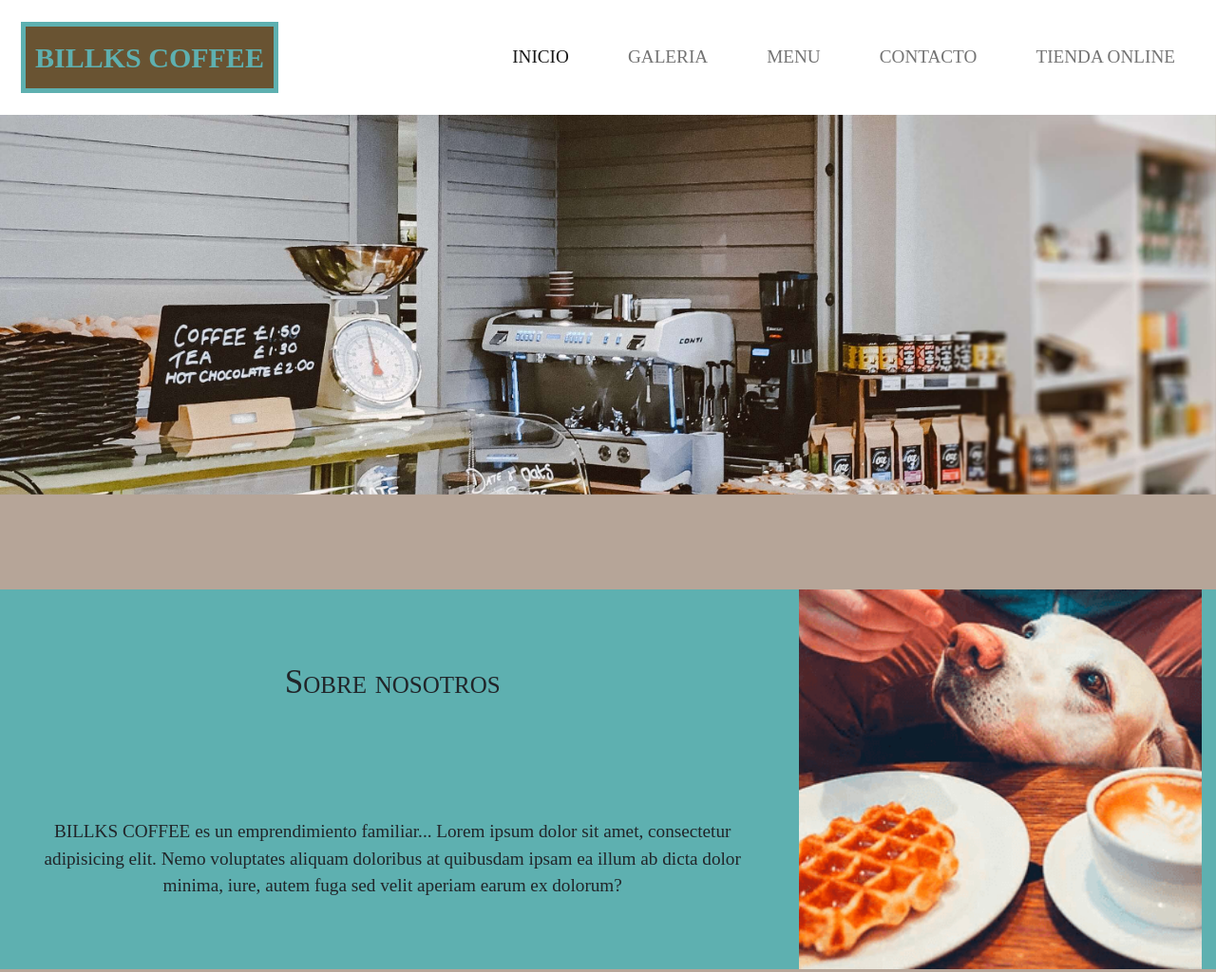
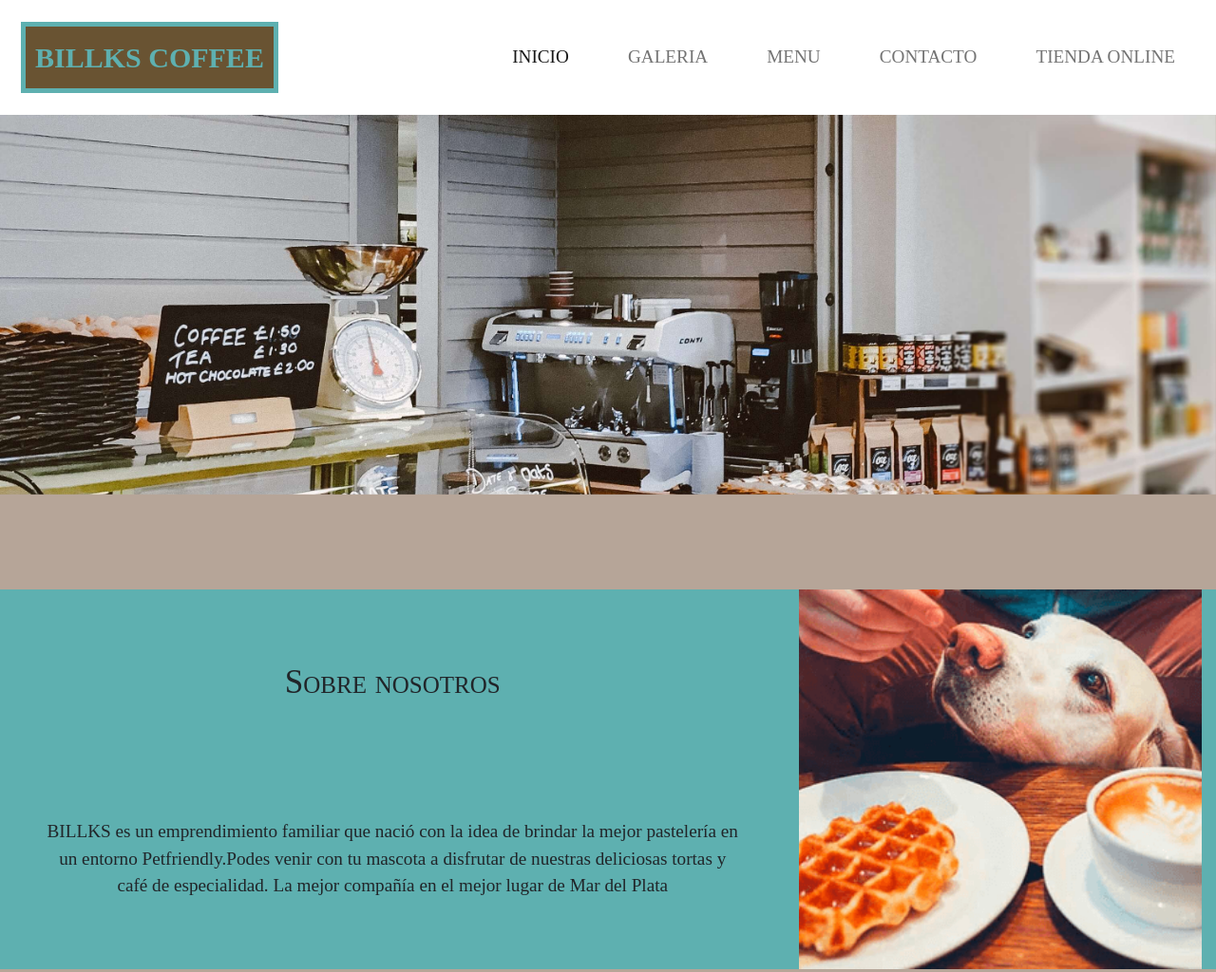
Before and after one commit to Franco-15/DesarrolloWeb-Coderhouse, a website: page index.html in a window 1280 px wide. Shown: the top 1024 px of the page at 95% size. Drawn offline with nearby package versions, Linux system fonts and the light colour scheme.

Commit message:
Quito lorem de texto sobrenosotros

```diff
--- a/index.html
+++ b/index.html
@@ -105,11 +105,9 @@
       <section class="sobreNosotros">
         <div class="textoSobreNosotros">
           <h2>Sobre nosotros</h2>
-          <p>
-            BILLKS COFFEE es un emprendimiento familiar... Lorem ipsum dolor sit
-            amet, consectetur adipisicing elit. Nemo voluptates aliquam
-            doloribus at quibusdam ipsam ea illum ab dicta dolor minima, iure,
-            autem fuga sed velit aperiam earum ex dolorum?
+          <p>BILLKS es un emprendimiento familiar que nació con la idea de brindar la mejor
+            pastelería en un entorno Petfriendly.Podes venir con tu mascota a disfrutar de nuestras deliciosas tortas y
+            café de especialidad. La mejor compañía en el mejor lugar de Mar del Plata
           </p>
         </div>
         <div class="imagenSobreNosotros">
```
